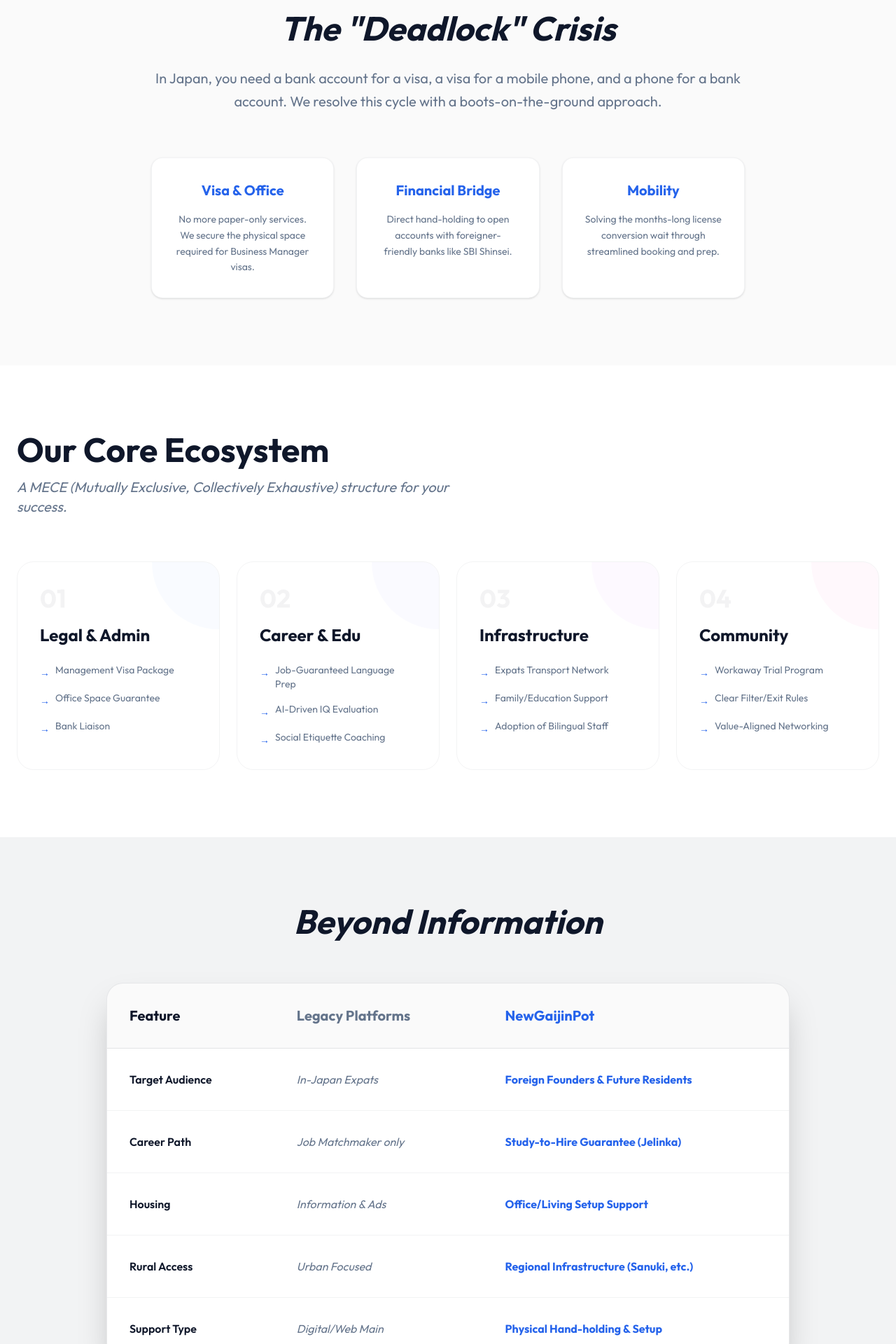
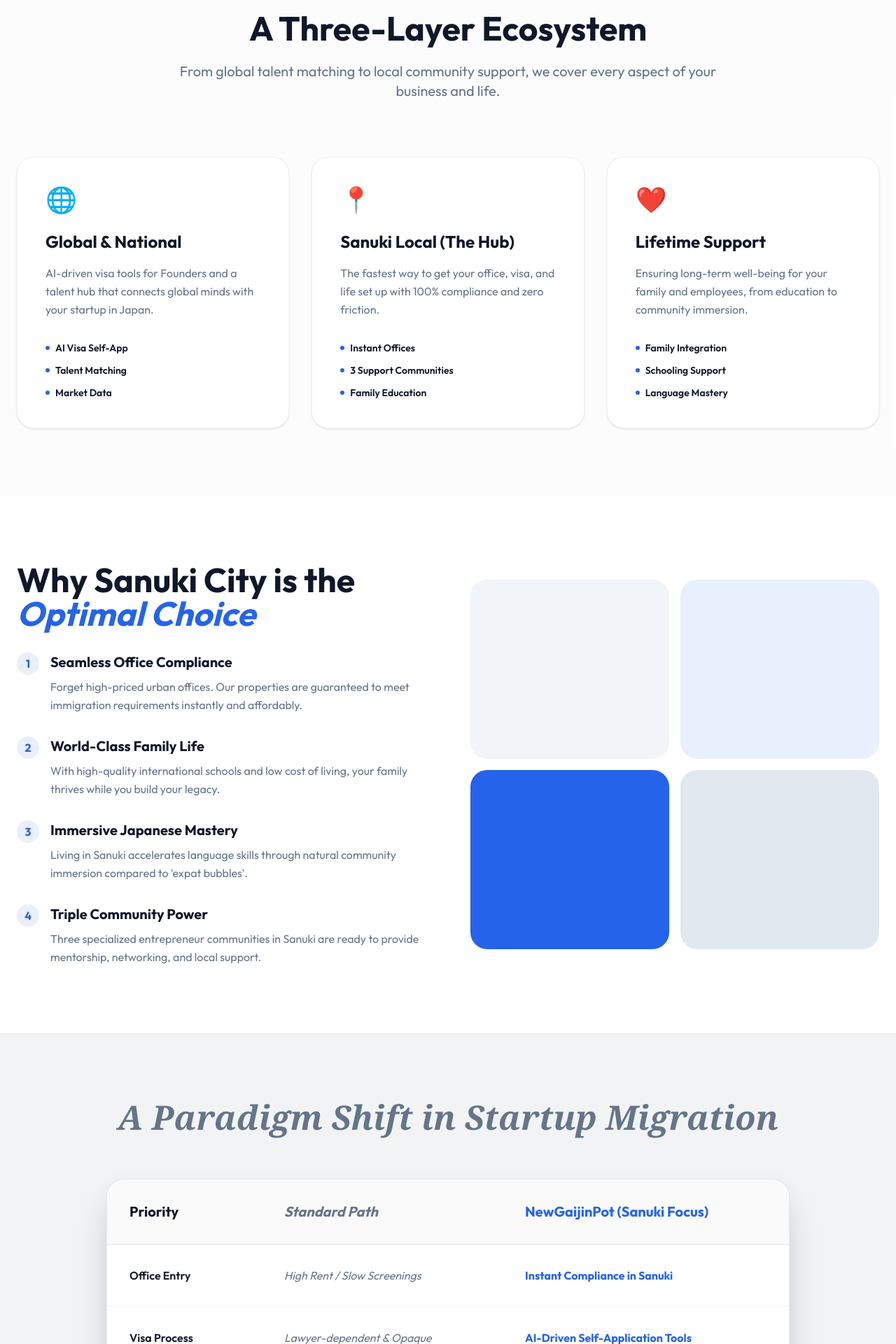
Before and after one commit to takeman555/new-gaijin-pot, a Next.js app: page / in a window 1280 px wide. Shown: the part 880-2800 px from the top of the page at 70% size. Built offline with nearby package versions, Linux system fonts and the light colour scheme.

Commit message:
Pivot vision to Sanuki City Hub and long-term founder support

```diff
--- a/pages/index.tsx
+++ b/pages/index.tsx
@@ -6,7 +6,7 @@
   return (
     <div className="min-h-screen bg-background text-foreground font-sans selection:bg-primary/20">
       <Head>
-        <title>NewGaijinPot | Breaking the Deadlock for Foreign Founders in Japan</title>
+        <title>NewGaijinPot | Your Lifetime Gateway to Startup Success in Japan</title>
       </Head>
 
       <Navbar />
@@ -14,36 +14,36 @@
       <main>
         {/* Hero Section */}
         <section className="relative pt-32 pb-20 overflow-hidden">
-          <div className="max-w-7xl mx-auto px-6 grid md:grid-cols-2 gap-12 items-center">
+          <div className="max-w-7xl mx-auto px-6 grid lg:grid-cols-2 gap-12 items-center">
             <div className="relative z-10">
               <span className="inline-block py-1 px-3 rounded-full bg-primary/10 text-primary text-xs font-bold tracking-widest uppercase mb-6">
-                Next-Gen Relocation Support
+                Sanuki City: The Best Entry Point for Foreign Founders
               </span>
               <h1 className="text-5xl md:text-7xl font-bold tracking-tight mb-8 leading-[1.1]">
-                Break the <span className="text-primary italic">Deadlock</span>. <br />
-                Build in Japan.
+                Launch in <span className="text-primary italic">Sanuki</span>. <br />
+                Scale to <span className="text-primary">Japan</span>.
               </h1>
               <p className="text-lg md:text-xl text-secondary mb-10 leading-relaxed max-w-lg">
-                Going beyond information. We provide the physical setup, legal bridging, and infrastructure needed to launch your life and business in Japan.
+                Solving everything from AI-driven visa applications to quality life for your family and employees. Sustainable success starts here.
               </p>
               <div className="flex flex-col sm:flex-row gap-4">
                 <button className="px-8 py-4 bg-primary text-white rounded-full font-bold text-lg hover:scale-105 transition-transform shadow-xl shadow-primary/30">
-                  Launch Your Startup
+                  Start AI Visa Application
                 </button>
                 <button className="px-8 py-4 border border-foreground/10 rounded-full font-bold text-lg hover:bg-foreground/5 transition-colors">
-                  Watch the Concept
+                  Explore Sanuki City
                 </button>
               </div>
             </div>
             <div className="relative">
               <div className="absolute -inset-4 bg-gradient-to-tr from-primary/20 to-transparent rounded-3xl blur-2xl" />
-              <div className="relative rounded-2xl overflow-hidden shadow-2xl border border-foreground/5">
+              <div className="relative rounded-2xl overflow-hidden shadow-2xl border border-foreground/5 bg-white p-2">
                 <Image
                   src="/hero.png"
-                  alt="Modern Japan Startup Hero"
+                  alt="Sanuki City Startup Hub"
                   width={800}
                   height={600}
-                  className="w-full h-auto object-cover"
+                  className="w-full h-auto rounded-xl object-cover"
                   priority
                 />
               </div>
@@ -51,76 +51,43 @@
           </div>
         </section>
 
-        {/* The Problem Section */}
-        <section id="problem" className="py-24 bg-foreground/[0.02]">
-          <div className="max-w-4xl mx-auto px-6 text-center">
-            <h2 className="text-3xl md:text-5xl font-bold mb-8 italic">The "Deadlock" Crisis</h2>
-            <p className="text-xl text-secondary mb-16 leading-relaxed">
-              In Japan, you need a bank account for a visa, a visa for a mobile phone, and a phone for a bank account.
-              We resolve this cycle with a boots-on-the-ground approach.
-            </p>
-            <div className="grid sm:grid-cols-3 gap-8">
-              {[
-                { title: "Visa & Office", desc: "No more paper-only services. We secure the physical space required for Business Manager visas." },
-                { title: "Financial Bridge", desc: "Direct hand-holding to open accounts with foreigner-friendly banks like SBI Shinsei." },
-                { title: "Mobility", desc: "Solving the months-long license conversion wait through streamlined booking and prep." }
-              ].map((item, i) => (
-                <div key={i} className="p-8 bg-background rounded-2xl shadow-sm border border-foreground/5 hover:border-primary/20 transition-colors">
-                  <h3 className="text-xl font-bold mb-4 text-primary">{item.title}</h3>
-                  <p className="text-secondary text-sm leading-relaxed">{item.desc}</p>
-                </div>
-              ))}
-            </div>
-          </div>
-        </section>
-
-        {/* The 4 Pillars Section */}
-        <section id="solution" className="py-24">
+        {/* Global vs Local Section */}
+        <section id="solution" className="py-24 bg-foreground/[0.01]">
           <div className="max-w-7xl mx-auto px-6">
-            <div className="flex flex-col md:flex-row justify-between items-end mb-16 gap-6">
-              <div className="max-w-2xl">
-                <h2 className="text-4xl md:text-5xl font-bold mb-4">Our Core Ecosystem</h2>
-                <p className="text-xl text-secondary italic">A MECE (Mutually Exclusive, Collectively Exhaustive) structure for your success.</p>
-              </div>
+            <div className="text-center max-w-3xl mx-auto mb-20">
+              <h2 className="text-4xl md:text-5xl font-bold mb-6">A Three-Layer Ecosystem</h2>
+              <p className="text-xl text-secondary">From global talent matching to local community support, we cover every aspect of your business and life.</p>
             </div>
 
-            <div className="grid md:grid-cols-2 lg:grid-cols-4 gap-6">
+            <div className="grid md:grid-cols-3 gap-8">
               {[
                 {
-                  id: "01",
-                  title: "Legal & Admin",
-                  points: ["Management Visa Package", "Office Space Guarantee", "Bank Liaison"],
-                  color: "bg-blue-500"
+                  title: "Global & National",
+                  desc: "AI-driven visa tools for Founders and a talent hub that connects global minds with your startup in Japan.",
+                  features: ["AI Visa Self-App", "Talent Matching", "Market Data"],
+                  icon: "🌐"
                 },
                 {
-                  id: "02",
-                  title: "Career & Edu",
-                  points: ["Job-Guaranteed Language Prep", "AI-Driven IQ Evaluation", "Social Etiquette Coaching"],
-                  color: "bg-indigo-500"
+                  title: "Sanuki Local (The Hub)",
+                  desc: "The fastest way to get your office, visa, and life set up with 100% compliance and zero friction.",
+                  features: ["Instant Offices", "3 Support Communities", "Family Education"],
+                  icon: "📍"
                 },
                 {
-                  id: "03",
-                  title: "Infrastructure",
-                  points: ["Expats Transport Network", "Family/Education Support", "Adoption of Bilingual Staff"],
-                  color: "bg-purple-500"
-                },
-                {
-                  id: "04",
-                  title: "Community",
-                  points: ["Workaway Trial Program", "Clear Filter/Exit Rules", "Value-Aligned Networking"],
-                  color: "bg-pink-500"
-                },
-              ].map((pillar, i) => (
-                <div key={i} className="group p-8 rounded-3xl border border-foreground/5 hover:bg-foreground/[0.01] transition-all relative overflow-hidden">
-                  <div className={`absolute top-0 right-0 w-24 h-24 ${pillar.color} opacity-[0.03] rounded-bl-full group-hover:opacity-[0.08] transition-opacity`} />
-                  <span className="text-4xl font-black text-foreground/5 mb-4 block group-hover:text-primary/10 transition-colors">
-                    {pillar.id}
-                  </span>
-                  <h3 className="text-2xl font-bold mb-6">{pillar.title}</h3>
-                  <ul className="space-y-4">
-                    {pillar.points.map((p, j) => (
-                      <li key={j} className="flex items-start gap-2 text-secondary text-sm">
-                        <span className="text-primary mt-1">→</span> {p}
+                  title: "Lifetime Support",
+                  desc: "Ensuring long-term well-being for your family and employees, from education to community immersion.",
+                  features: ["Family Integration", "Schooling Support", "Language Mastery"],
+                  icon: "❤️"
+                }
+              ].map((layer, i) => (
+                <div key={i} className="p-10 rounded-3xl bg-background border border-foreground/5 shadow-sm hover:shadow-xl transition-all group">
+                  <div className="text-4xl mb-6 group-hover:scale-110 transition-transform inline-block">{layer.icon}</div>
+                  <h3 className="text-2xl font-bold mb-4">{layer.title}</h3>
+                  <p className="text-secondary mb-8 leading-relaxed">{layer.desc}</p>
+                  <ul className="space-y-3">
+                    {layer.features.map((f, j) => (
+                      <li key={j} className="flex items-center gap-2 text-sm font-semibold">
+                        <span className="w-1.5 h-1.5 rounded-full bg-primary" /> {f}
                       </li>
                     ))}
                   </ul>
@@ -130,26 +97,59 @@
           </div>
         </section>
 
+        {/* Why Sanuki Section */}
+        <section id="sanuki" className="py-24">
+          <div className="max-w-7xl mx-auto px-6 flex flex-col lg:flex-row gap-16 items-center">
+            <div className="lg:w-1/2">
+              <h2 className="text-4xl md:text-5xl font-bold mb-8">Why Sanuki City is the <span className="text-primary italic">Optimal Choice</span></h2>
+              <div className="space-y-8">
+                {[
+                  { title: "Seamless Office Compliance", desc: "Forget high-priced urban offices. Our properties are guaranteed to meet immigration requirements instantly and affordably." },
+                  { title: "World-Class Family Life", desc: "With high-quality international schools and low cost of living, your family thrives while you build your legacy." },
+                  { title: "Immersive Japanese Mastery", desc: "Living in Sanuki accelerates language skills through natural community immersion compared to 'expat bubbles'." },
+                  { title: "Triple Community Power", desc: "Three specialized entrepreneur communities in Sanuki are ready to provide mentorship, networking, and local support." }
+                ].map((item, i) => (
+                  <div key={i} className="flex gap-4">
+                    <div className="flex-shrink-0 w-8 h-8 rounded-full bg-primary/10 flex items-center justify-center text-primary font-bold">
+                      {i + 1}
+                    </div>
+                    <div>
+                      <h4 className="text-xl font-bold mb-2">{item.title}</h4>
+                      <p className="text-secondary leading-relaxed">{item.desc}</p>
+                    </div>
+                  </div>
+                ))}
+              </div>
+            </div>
+            <div className="lg:w-1/2 grid grid-cols-2 gap-4">
+              <div className="h-64 bg-slate-100 rounded-3xl" />
+              <div className="h-64 bg-primary/10 rounded-3xl" />
+              <div className="h-64 bg-primary rounded-3xl" />
+              <div className="h-64 bg-slate-200 rounded-3xl" />
+            </div>
+          </div>
+        </section>
+
         {/* Comparison Section */}
         <section id="comparison" className="py-24 bg-foreground/5">
           <div className="max-w-5xl mx-auto px-6">
-            <h2 className="text-3xl md:text-5xl font-bold text-center mb-16 italic">Beyond Information</h2>
+            <h2 className="text-3xl md:text-5xl font-bold text-center mb-16 italic font-serif text-secondary">A Paradigm Shift in Startup Migration</h2>
             <div className="overflow-x-auto rounded-3xl border border-foreground/10 bg-background shadow-2xl">
               <table className="w-full text-left">
                 <thead>
                   <tr className="border-b border-foreground/10 bg-foreground/[0.02]">
-                    <th className="p-8 text-xl font-bold">Feature</th>
-                    <th className="p-8 text-xl font-bold text-secondary">Legacy Platforms</th>
-                    <th className="p-8 text-xl font-bold text-primary">NewGaijinPot</th>
+                    <th className="p-8 text-xl font-bold">Priority</th>
+                    <th className="p-8 text-xl font-bold text-secondary italic">Standard Path</th>
+                    <th className="p-8 text-xl font-bold text-primary">NewGaijinPot (Sanuki Focus)</th>
                   </tr>
                 </thead>
                 <tbody className="divide-y divide-foreground/5">
                   {[
-                    ["Target Audience", "In-Japan Expats", "Foreign Founders & Future Residents"],
-                    ["Career Path", "Job Matchmaker only", "Study-to-Hire Guarantee (Jelinka)"],
-                    ["Housing", "Information & Ads", "Office/Living Setup Support"],
-                    ["Rural Access", "Urban Focused", "Regional Infrastructure (Sanuki, etc.)"],
-                    ["Support Type", "Digital/Web Main", "Physical Hand-holding & Setup"]
+                    ["Office Entry", "High Rent / Slow Screenings", "Instant Compliance in Sanuki"],
+                    ["Visa Process", "Lawyer-dependent & Opaque", "AI-Driven Self-Application Tools"],
+                    ["Family Stability", "High-Cost Urban Struggle", "Elite Schooling / Low Cost of Living"],
+                    ["Talent Pipeline", "Competitive & Generic", "Direct Matching with Global Talent"],
+                    ["Community", "Isolated & Fragmented", "3 Interlocked Local Communities"]
                   ].map((row, i) => (
                     <tr key={i} className="group">
                       <td className="p-8 font-semibold">{row[0]}</td>
@@ -164,16 +164,20 @@
         </section>
 
         {/* CTA Section */}
-        <section id="contact" className="py-32 relative overflow-hidden bg-primary">
-          <div className="absolute inset-0 opacity-20 bg-[url('https://www.transparenttextures.com/patterns/cubes.png')]" />
+        <section id="contact" className="py-32 relative overflow-hidden bg-foreground text-background">
           <div className="max-w-4xl mx-auto px-6 text-center relative z-10">
-            <h2 className="text-4xl md:text-6xl font-bold text-white mb-8">Ready to Build Your <br /> Future in Japan?</h2>
-            <p className="text-white/80 text-xl mb-12">
-              Join the waiting list for our next Workaway program and start your journey today.
+            <h2 className="text-4xl md:text-6xl font-bold mb-8">Ready to Build in Sanuki?</h2>
+            <p className="text-background/60 text-xl mb-12">
+              Start your journey with our AI Visa tool or book a tour of our Sanuki City hub.
             </p>
-            <button className="px-12 py-5 bg-white text-primary rounded-full font-black text-xl hover:scale-105 transition-transform shadow-2xl">
-              Apply for Initial Batch
-            </button>
+            <div className="flex flex-col sm:flex-row justify-center gap-6">
+              <button className="px-12 py-5 bg-primary text-white rounded-full font-black text-xl hover:scale-105 transition-transform">
+                Launch AI Assistant
+              </button>
+              <button className="px-12 py-5 border border-white/20 text-white rounded-full font-black text-xl hover:bg-white/10 transition-colors">
+                Contact the Hub
+              </button>
+            </div>
           </div>
         </section>
       </main>
```
Also changed, not shown: 1 other file (tests, documents, lock files or other folders).
